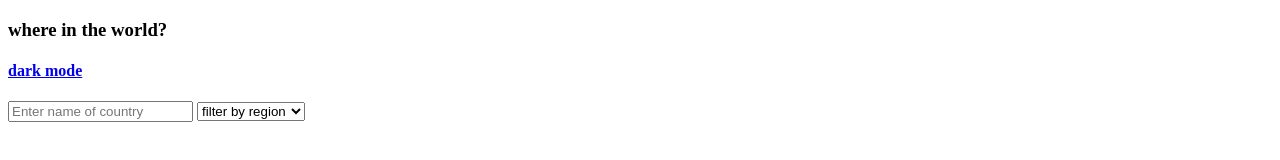
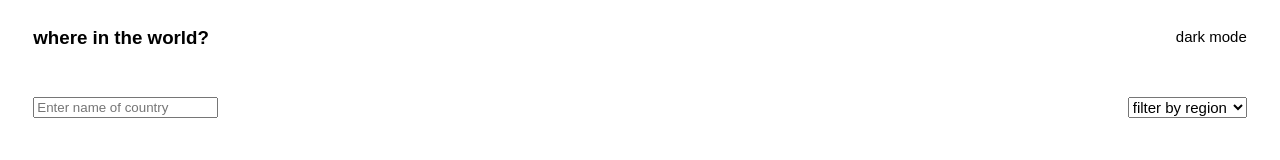
Before and after one commit to mased2002/countryApp, a plain HTML site: page index.html in a window 1280 px wide. Drawn offline with Linux system fonts and the light colour scheme; no server answers.

Commit message:
i had forgot the name of the css

```diff
--- a/index.html
+++ b/index.html
@@ -5,7 +5,7 @@
   <meta name="viewport" content="width=device-width, initial-scale=1.0">
 
   <title>Countries app</title>
-  <link rel="stylesheet" href="styles.css">
+  <link rel="stylesheet" href="style.css">
 </head>
 <body>
  <div class="header">
@@ -23,12 +23,12 @@
   <option value="south america">South america</option>
   <option value="asia">Asia</option>
   <option value="oceania">Oceania</option>
-</select>
-  </div>
+</selectBOB>
+  </dAOAiv>
 
   <div class="display-cont">
   </div>
-
+  OOA
 
 
   <script src="script.js"></script>
```
